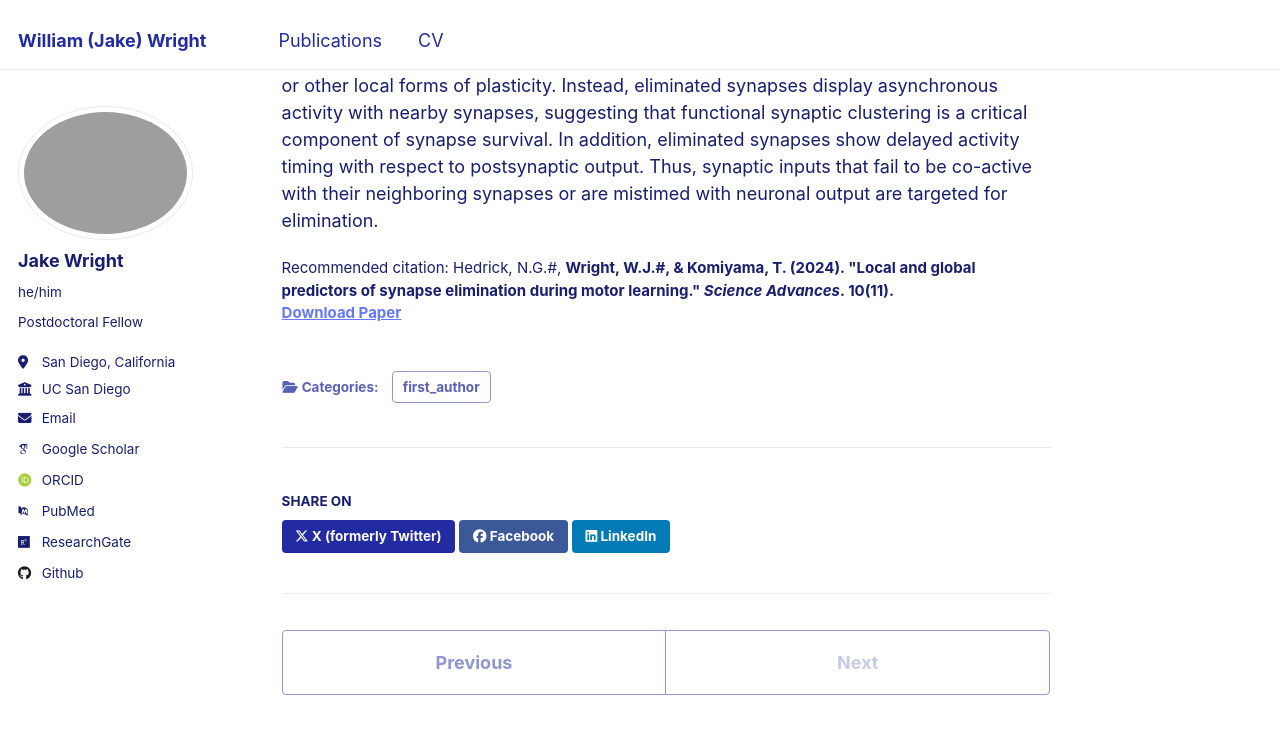
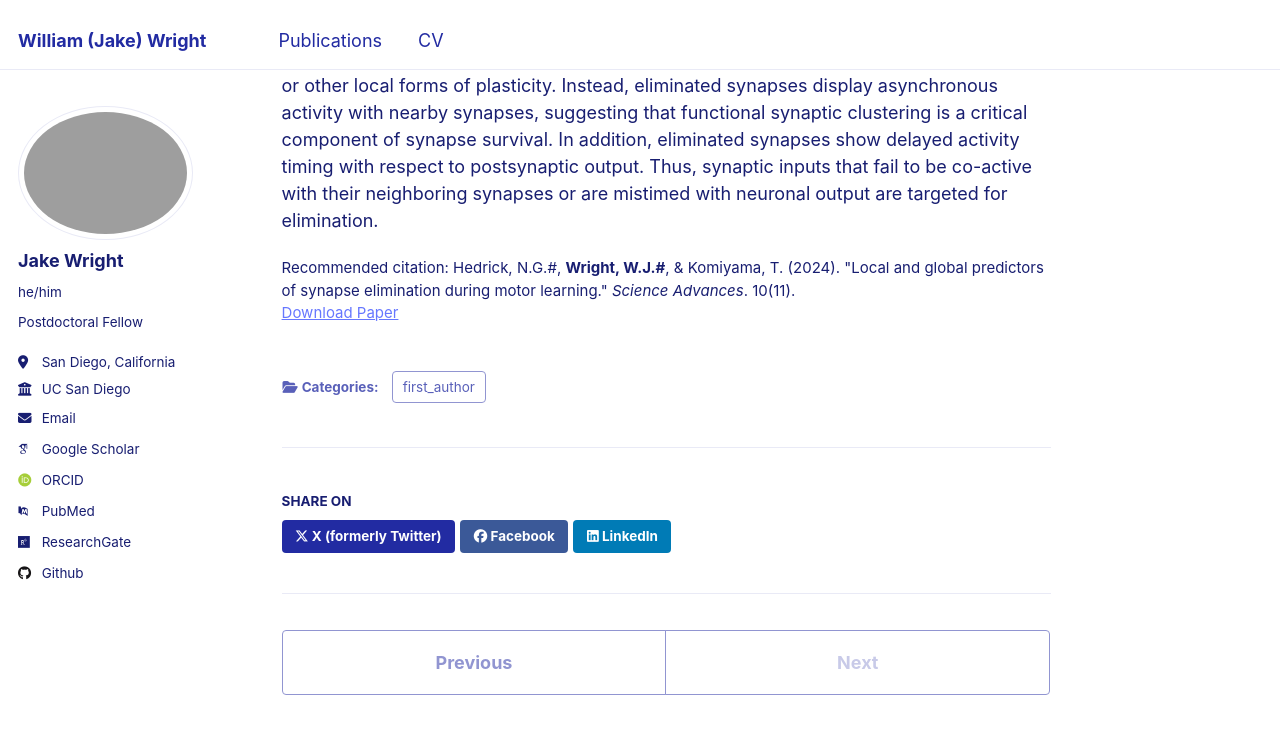
Before and after one commit to wjakewright/wjakewright.github.io, a Jekyll site: the page built from _publications/Hedrick_et_al_2024_Sci_Adv.md, in a window 1280 px wide and 900 px high, scrolled down 375 px. Shown: the top 734 px of the window. Built offline with Jekyll 4.4.1, drawn with Linux system fonts in a browser that asks for light colours; some web fonts are replaced.

```diff
--- a/_publications/Hedrick_et_al_2024_Sci_Adv.md
+++ b/_publications/Hedrick_et_al_2024_Sci_Adv.md
@@ -7,7 +7,7 @@ excerpt: 'These findings represent the first characterization of the functional
 date: 2024-03-15
 venue: 'Science Advances'
 paperurl: 'https://www.science.org/doi/full/10.1126/sciadv.adk0540'
-citation: 'Hedrick, N.G.#, <b>Wright, W.J.#<b>, & Komiyama, T. (2024). &quot;Local and global predictors of synapse elimination during motor learning.&quot; <i>Science Advances</i>. 10(11).'
+citation: 'Hedrick, N.G.#, <b>Wright, W.J.#</b>, & Komiyama, T. (2024). &quot;Local and global predictors of synapse elimination during motor learning.&quot; <i>Science Advances</i>. 10(11).'
 ---
 
 During learning, synaptic connections between excitatory neurons in the brain display considerable dynamism, with new connections being added and old connections eliminated. Synapse elimination offers an opportunity to understand the features of synapses that the brain deems dispensable. However, with limited observations of synaptic activity and plasticity in vivo, the features of synapses subjected to elimination remain poorly understood. Here, we examined the functional basis of synapse elimination in the apical dendrites of L2/3 neurons in the primary motor cortex throughout motor learning. We found no evidence that synapse elimination is facilitated by a lack of activity or other local forms of plasticity. Instead, eliminated synapses display asynchronous activity with nearby synapses, suggesting that functional synaptic clustering is a critical component of synapse survival. In addition, eliminated synapses show delayed activity timing with respect to postsynaptic output. Thus, synaptic inputs that fail to be co-active with their neighboring synapses or are mistimed with neuronal output are targeted for elimination.
```
